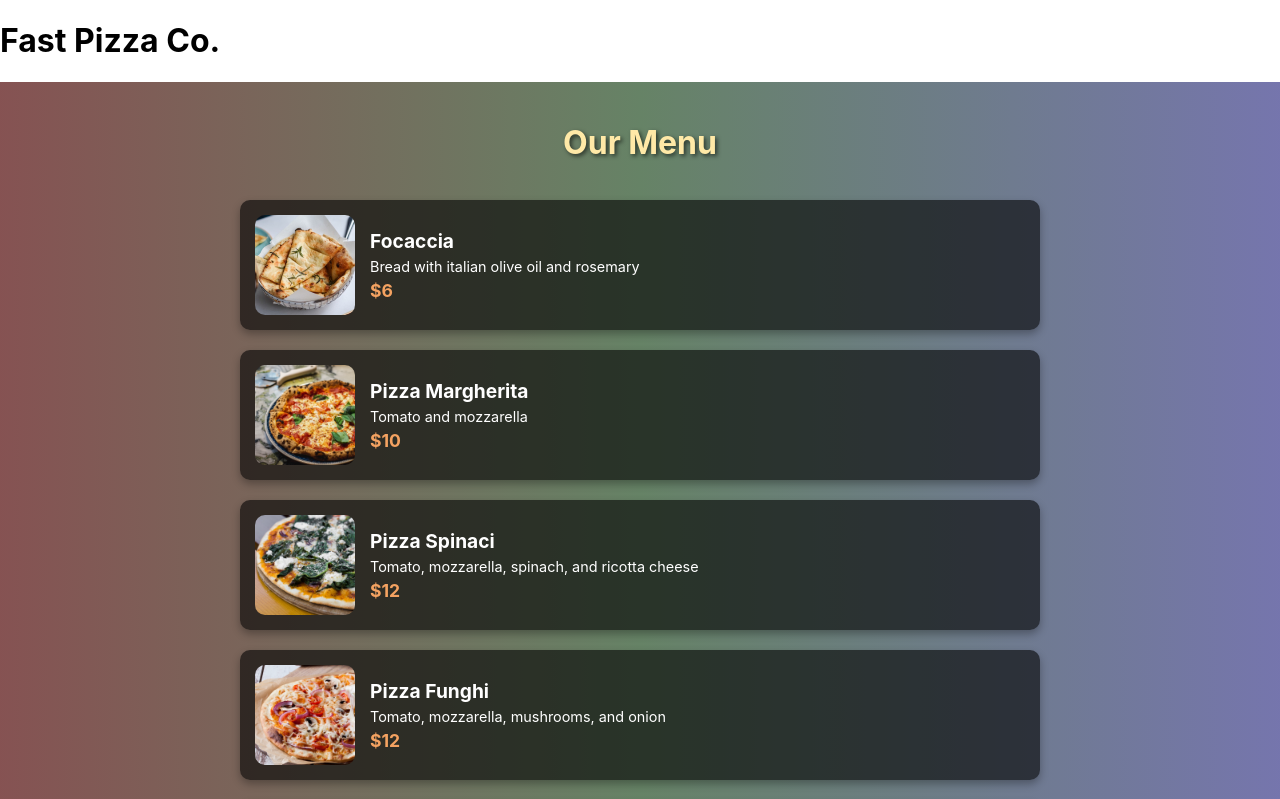
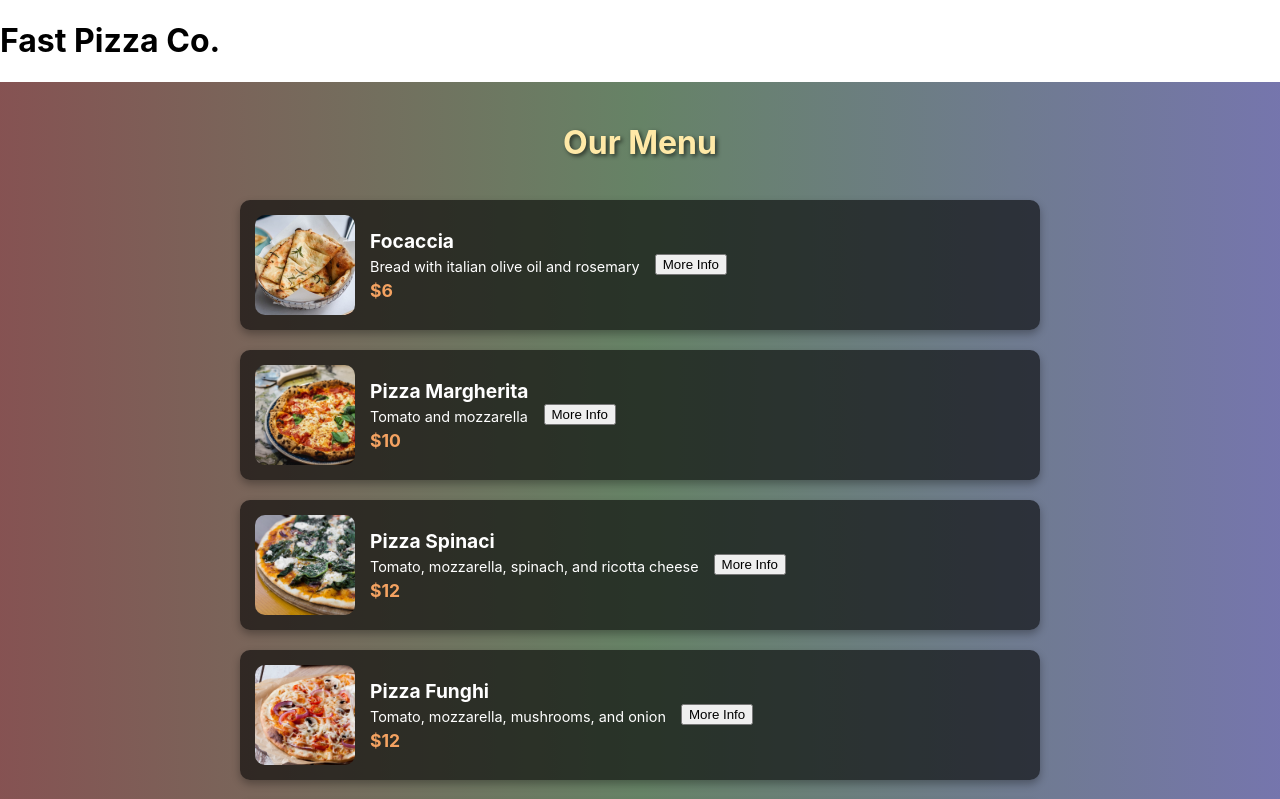
Before and after one commit to abdozayan12/Piza-Menu, a React (Create React App) app: page / in a window 1280 px wide. Shown: the top 799 px of the page. Built offline with nearby package versions, Linux system fonts and the light colour scheme.

Commit message:
Add button

```diff
--- a/src/components/Piza.js
+++ b/src/components/Piza.js
@@ -25,6 +25,7 @@ export default function Piza() {
               <p>{pizza.ingredients}</p>
               <strong>{pizza.soldOut ? 'SOLD OUT' : `$${pizza.price}`}</strong>
             </div>
+            <button type="submit">More Info</button>
           </li>
         ))}
       </ul>
```
